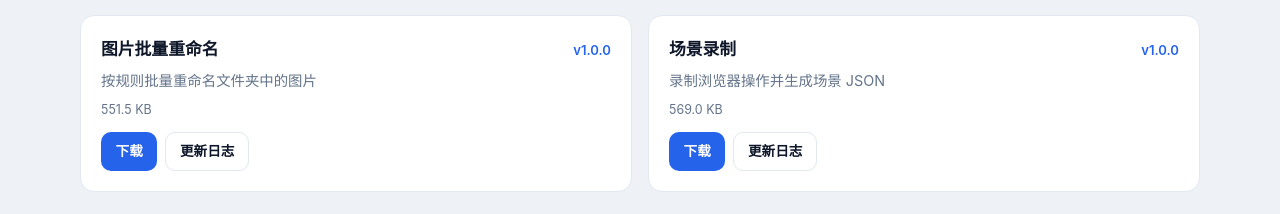
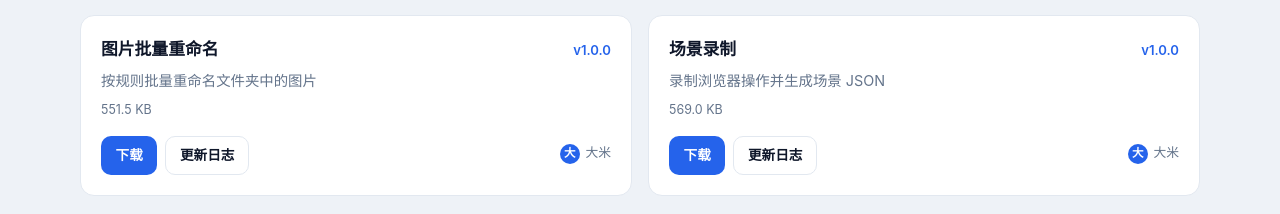
Before and after one commit to visual-e2e/visual-e2e-sky, a React (Vite) app: page / in a window 1280 px wide. Shown: the part 2320-2534 px from the top of the page. Built offline with nearby package versions, Linux system fonts and the light colour scheme.

Commit message:
feat(site): 应用市场卡片展示开发者信息

```diff
--- a/public/tools.json
+++ b/public/tools.json
@@ -23,6 +23,9 @@
         "filename": "image-rename-1.0.0.vettool.zip",
         "url": "https://github.com/visual-e2e/visual-e2e-tool-image-rename/releases/download/v1.0.0/image-rename-1.0.0.vettool.zip",
         "size": 564685
+      },
+      "author": {
+        "name": "大米"
       }
     },
     {
@@ -45,6 +48,9 @@
         "filename": "scenario-recorder-1.0.0.vettool.zip",
         "url": "https://github.com/visual-e2e/visual-e2e-tool-scenario-recorder/releases/download/v1.0.0/scenario-recorder-1.0.0.vettool.zip",
         "size": 582656
+      },
+      "author": {
+        "name": "大米"
       }
     }
   ]
--- a/scripts/generate-tools.mjs
+++ b/scripts/generate-tools.mjs
@@ -83,6 +83,7 @@ async function buildToolEntry(meta) {
     repo: meta.repo,
     ports: { preferredProd: meta.preferredProd },
     engines: { host: meta.enginesHost },
+    ...(meta.author ? { author: meta.author } : {}),
     version: null,
     releasedAt: null,
     releaseUrl: `https://github.com/${meta.repo}/releases`,
--- a/scripts/lib/tool-repos.mjs
+++ b/scripts/lib/tool-repos.mjs
@@ -12,6 +12,7 @@ export const TOOL_REPOS = [
     category: "file",
     preferredProd: 7201,
     enginesHost: ">=1.4.0",
+    author: { name: "Dami" },
   },
   {
     id: "scenario-recorder",
@@ -22,6 +23,7 @@ export const TOOL_REPOS = [
     category: "test",
     preferredProd: 7202,
     enginesHost: ">=1.4.0",
+    author: { name: "Dami" },
   },
   {
     id: "health-scan",
@@ -32,5 +34,6 @@ export const TOOL_REPOS = [
     category: "test",
     preferredProd: 7203,
     enginesHost: ">=1.4.0",
+    author: { name: "Dami" },
   },
 ];
--- a/src/components/ToolsStoreSection.tsx
+++ b/src/components/ToolsStoreSection.tsx
@@ -1,5 +1,5 @@
 import { useEffect, useState } from "react";
-import type { ToolCatalogEntry, ToolsCatalog } from "../types/tools-catalog";
+import type { ToolAuthor, ToolCatalogEntry, ToolsCatalog } from "../types/tools-catalog";
 import { formatBytes } from "../utils/format";
 
 const CATALOG_URL = `${import.meta.env.BASE_URL}tools.json`;
@@ -70,6 +70,36 @@ export function ToolsStoreSection() {
   );
 }
 
+function AuthorBadge({ author }: { author?: ToolAuthor }) {
+  const name = author?.name?.trim();
+  if (!name) return null;
+  const initial = name.slice(0, 1);
+  return (
+    <div className="tools-store-card__author">
+      {author?.avatar ? (
+        <img
+          className="tools-store-card__author-avatar"
+          src={author.avatar}
+          alt={name}
+          onError={(e) => {
+            const el = e.currentTarget;
+            el.style.display = "none";
+            const sibling = el.nextElementSibling as HTMLElement | null;
+            if (sibling) sibling.style.display = "flex";
+          }}
+        />
+      ) : null}
+      <span
+        className="tools-store-card__author-initial"
+        style={author?.avatar ? { display: "none" } : undefined}
+      >
+        {initial}
+      </span>
+      <span className="tools-store-card__author-name">{name}</span>
+    </div>
+  );
+}
+
 function ToolStoreCard({ tool }: { tool: ToolCatalogEntry }) {
   const version = tool.version ? `v${tool.version.replace(/^v/, "")}` : "即将上架";
   const pkg = tool.package;
@@ -86,6 +116,7 @@ function ToolStoreCard({ tool }: { tool: ToolCatalogEntry }) {
           <span>{formatBytes(pkg.size)}</span>
         </div>
       ) : null}
+      <div className="tools-store-card__footer">
         <div className="tools-store-card__actions">
           {pkg?.url ? (
             <a className="btn btn--primary btn--sm" href={pkg.url} download={pkg.filename}>
@@ -103,6 +134,8 @@ function ToolStoreCard({ tool }: { tool: ToolCatalogEntry }) {
             更新日志
           </a>
         </div>
+        <AuthorBadge author={tool.author} />
+      </div>
     </article>
   );
 }
--- a/src/index.css
+++ b/src/index.css
@@ -545,6 +545,54 @@ img {
   color: var(--text-muted);
 }
 
+.tools-store-card__footer {
+  display: flex;
+  align-items: center;
+  justify-content: space-between;
+  gap: 0.75rem;
+  margin-top: 0.25rem;
+  flex-wrap: wrap;
+}
+
+.tools-store-card__author {
+  display: flex;
+  align-items: center;
+  gap: 0.35rem;
+  flex-shrink: 0;
+  max-width: 50%;
+}
+
+.tools-store-card__author-avatar {
+  width: 20px;
+  height: 20px;
+  border-radius: 50%;
+  object-fit: cover;
+  flex-shrink: 0;
+}
+
+.tools-store-card__author-initial {
+  display: flex;
+  align-items: center;
+  justify-content: center;
+  width: 20px;
+  height: 20px;
+  border-radius: 50%;
+  background: var(--primary);
+  color: #fff;
+  font-size: 0.72rem;
+  font-weight: 700;
+  flex-shrink: 0;
+  line-height: 1;
+}
+
+.tools-store-card__author-name {
+  font-size: 0.8rem;
+  color: var(--text-muted);
+  overflow: hidden;
+  text-overflow: ellipsis;
+  white-space: nowrap;
+}
+
 /* Dev center */
 .dev-center-card {
   padding: 1.25rem;
--- a/src/types/tools-catalog.ts
+++ b/src/types/tools-catalog.ts
@@ -3,6 +3,11 @@ export type ToolCatalogPackage = {
   url: string;
   size: number;
   sha256?: string;
+};
+
+export type ToolAuthor = {
+  name: string;
+  avatar?: string;
 };
 
 export type ToolCatalogEntry = {
@@ -11,6 +16,7 @@ export type ToolCatalogEntry = {
   description: string;
   icon?: string;
   category?: string;
+  author?: ToolAuthor;
   repo: string;
   version: string | null;
   releasedAt: string | null;
```
Lines whose indentation alone changed are shown as unchanged.
